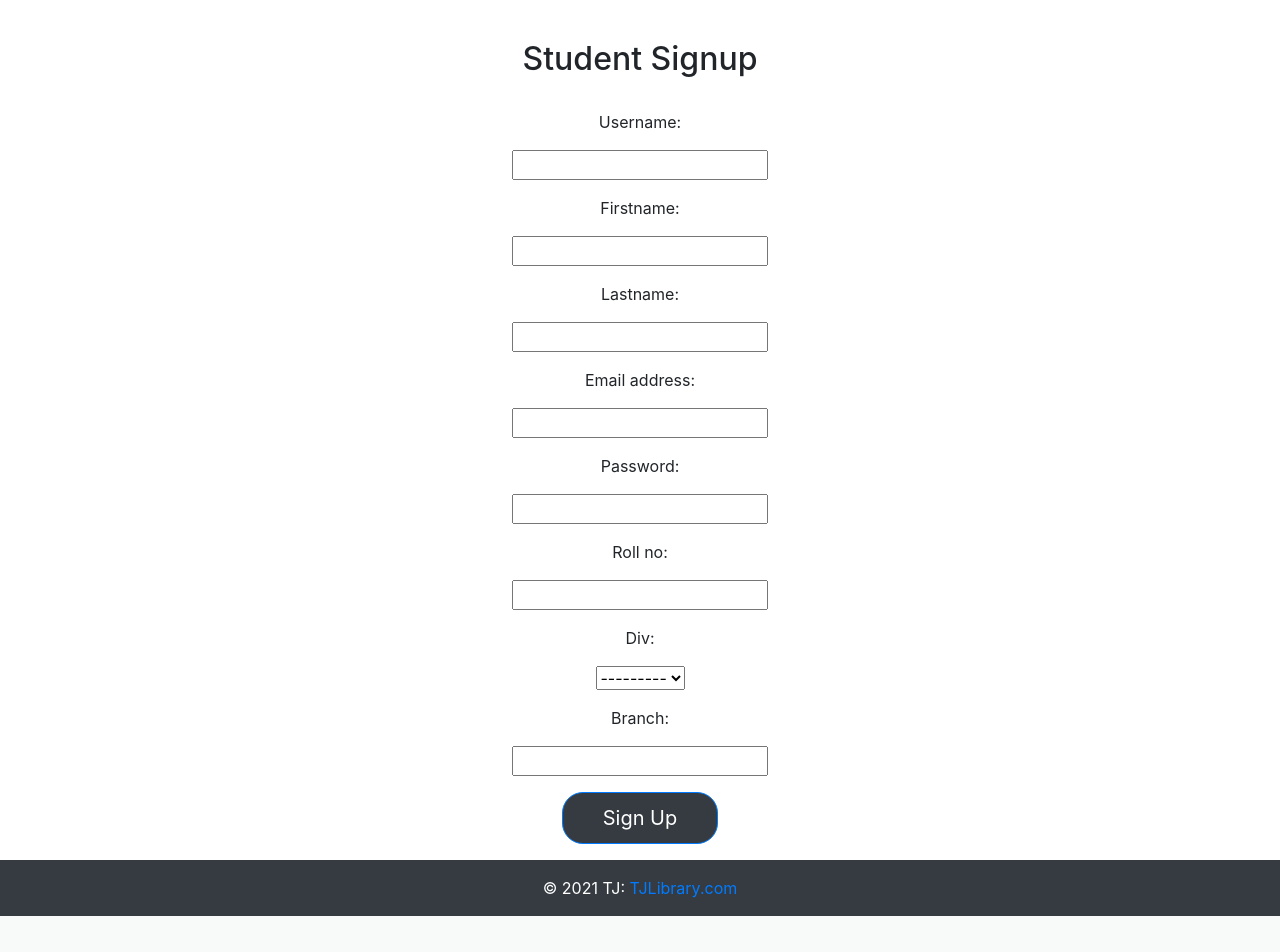
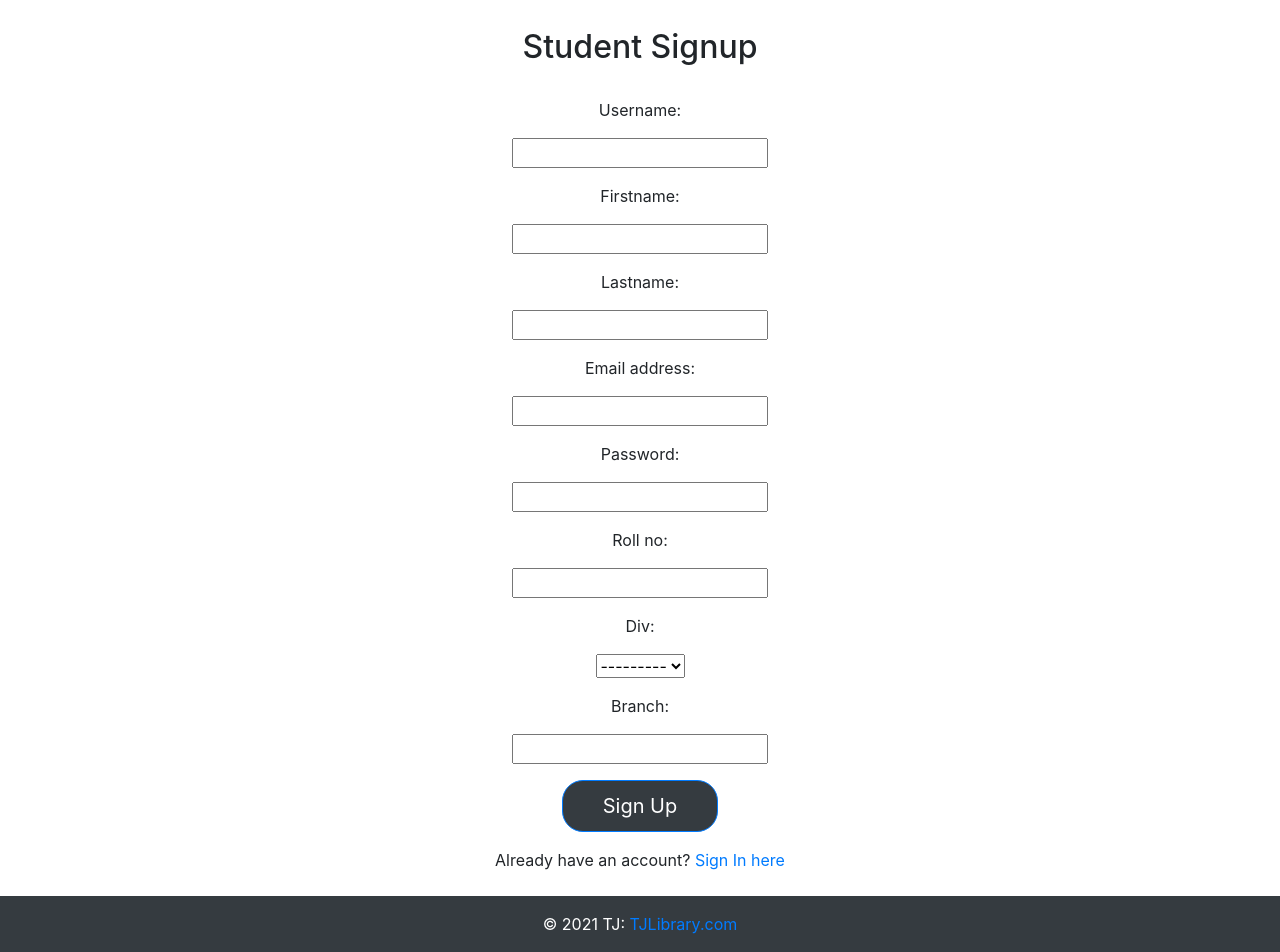
Before and after one commit to TejasJogi/Library-Management-System-Django-MYSQL, a Django app: page /studentsignup in a window 1280 px wide. Shown: the part 56-1008 px from the top of the page. Before the commit the page ends 972 px from the top, so only its background shows below. Run offline with Django 3.2, Linux system fonts and the light colour scheme; parts of the project's set-up code (start-up, migrations or seed data) failed here and were passed over; some libraries are stand-ins or nearby versions.

Commit message:
Sign In redirect link added

```diff
--- a/templates/library/studentsignup.html
+++ b/templates/library/studentsignup.html
@@ -11,7 +11,7 @@
   <form method="post" class="form-horizontal">
 
     <center>
-      <h2 class="mt-3">Student Signup</h2>
+      <h2 class="mt-1">Student Signup</h2>
     </center>
     <br>
 
@@ -39,5 +39,8 @@
       </div>
     </div>
   </form>
+  <div class="text-center">Already have an account? <a href="/accounts/login">Sign In here</a></div>
+</div>
+<br>
 
 {% endblock body %}
```
